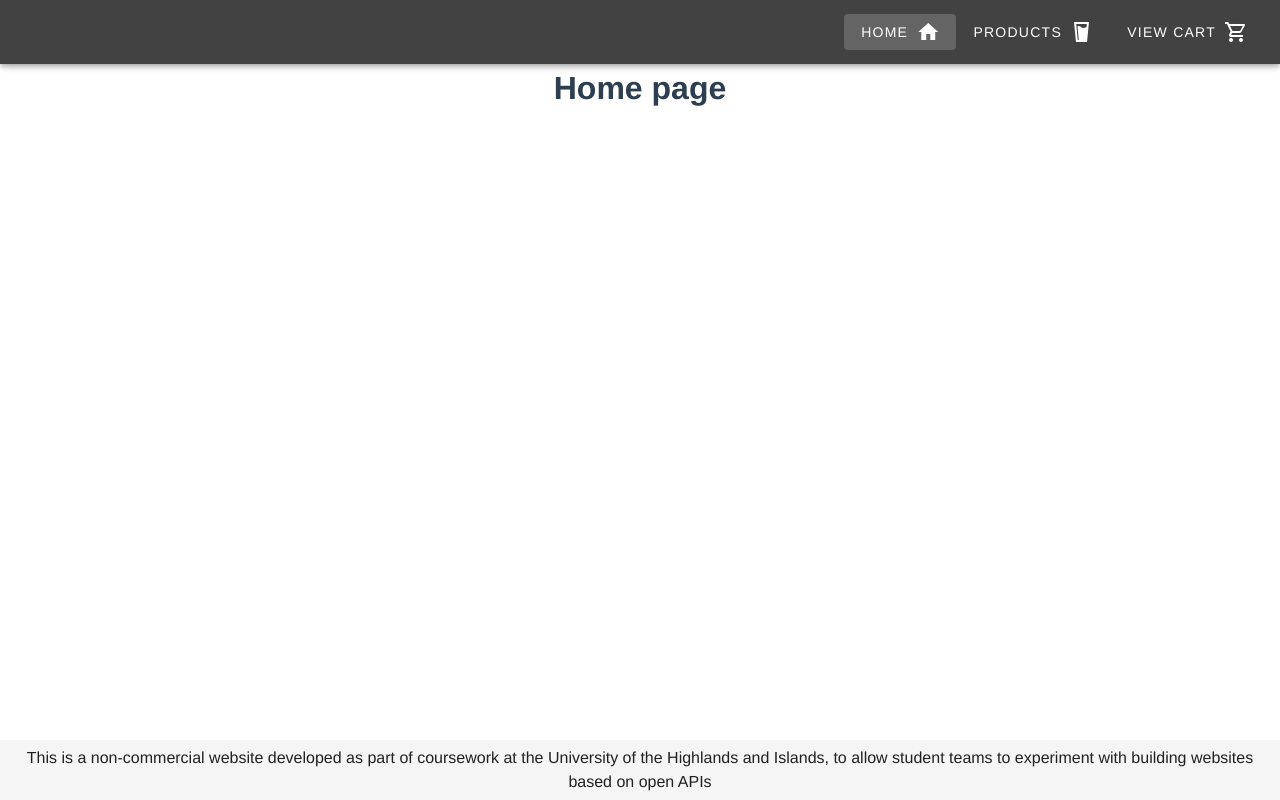
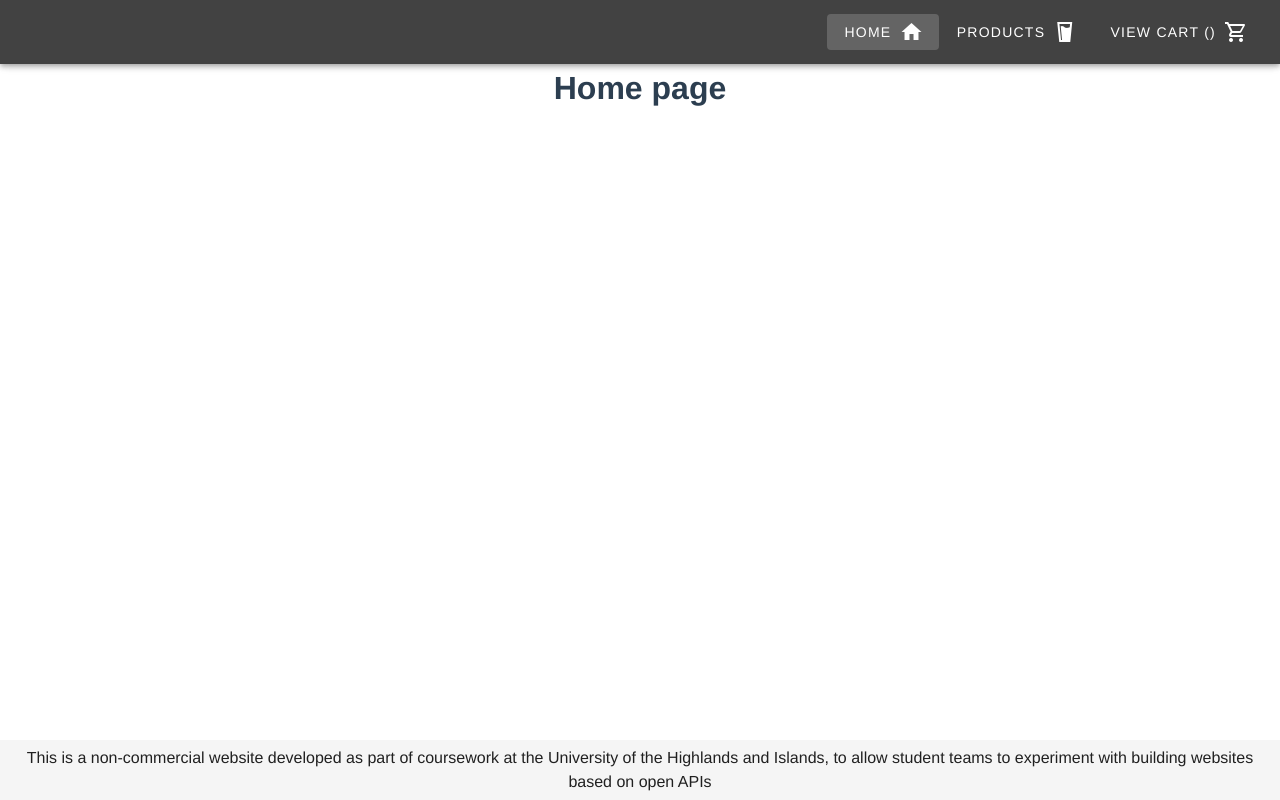
Before and after one commit to IllogicalTree/brew-commerce, a Vue app: page / in a window 1280 px wide. Built offline with nearby package versions, Linux system fonts and the light colour scheme.

Commit message:
shows number of items in cart

```diff
--- a/src/App.vue
+++ b/src/App.vue
@@ -26,7 +26,7 @@
       </v-btn>
 
       <v-btn to="/cart" text>
-        <span class="mr-2">View Cart</span>
+        <span class="mr-2">View Cart ({{cartItems}})</span>
         <v-icon>mdi-cart-outline</v-icon>
       </v-btn>
     </v-app-bar>
@@ -50,5 +50,13 @@
   text-align: center;
   color: #2c3e50;
 }
+</style>
 
-</style>
+<script>
+import { mapState } from 'vuex'
+
+export default {
+  name: 'App',
+  computed: mapState(['cartItems']),
+}
+</script>
```
